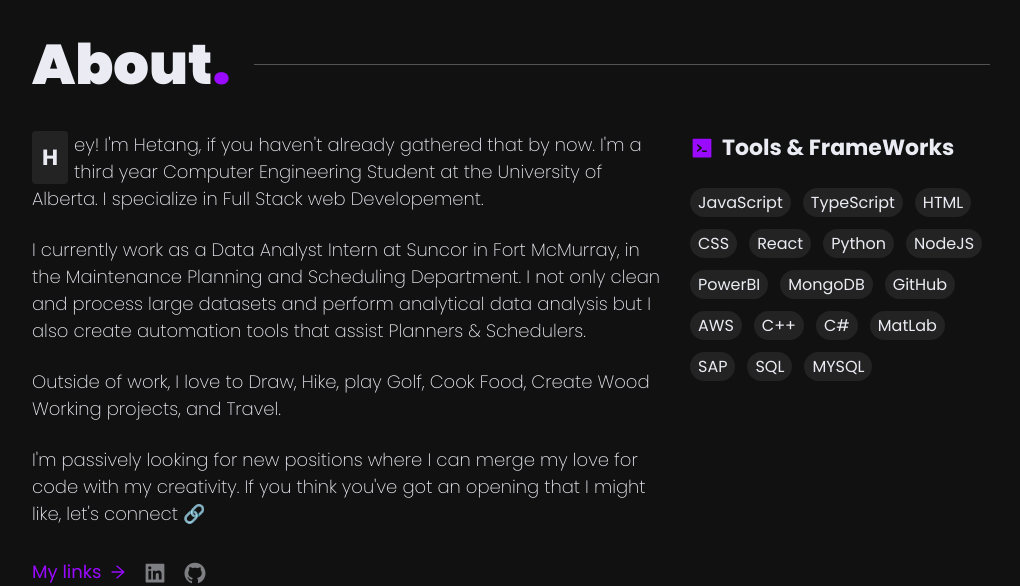
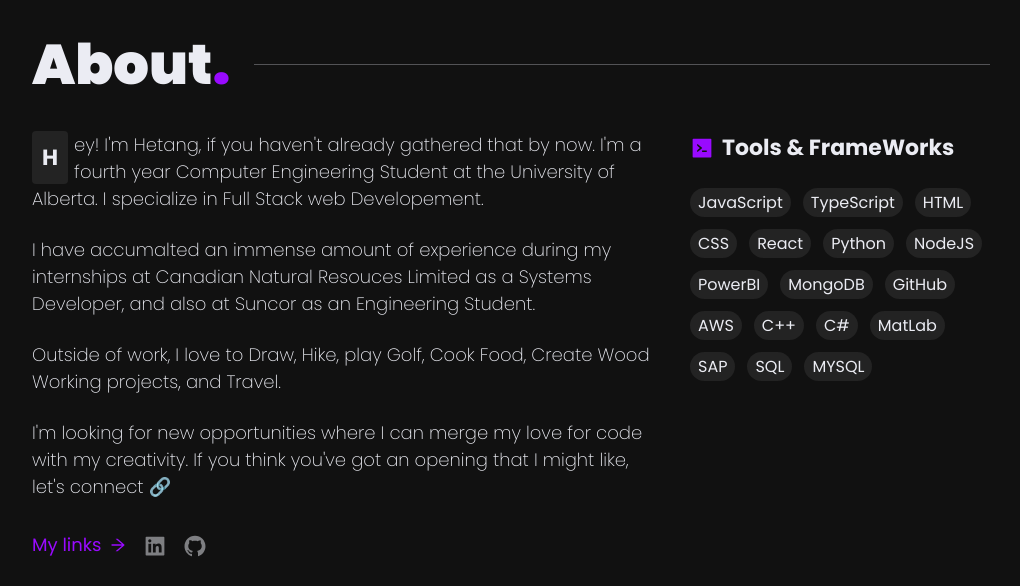
Before and after one commit to Killinwraith/hetangmehtaportfolio, a Next.js app: page / in a window 1280 px wide. Shown: the part 820-1406 px from the top of the page, without its empty margins (159-1179 px from the left). Built offline with nearby package versions, Linux system fonts and the light colour scheme.

Commit message:
Update About.js

```diff
--- a/components/home/about/About.js
+++ b/components/home/about/About.js
@@ -14,16 +14,15 @@ export const About = () => {
           <Reveal>
             <p className={`${styles.aboutText} ${styles.highlightFirstLetter}`}>
               Hey! I&apos;m Hetang, if you haven&apos;t already gathered that by
-              now. I&apos;m a third year Computer Engineering Student at the
+              now. I&apos;m a fourth year Computer Engineering Student at the
               University of Alberta. I specialize in Full Stack web Developement.
             </p>
           </Reveal>
           <Reveal>
             <p className={styles.aboutText}>
-              I currently work as a Data Analyst Intern at Suncor in Fort McMurray,
-              in the Maintenance Planning and Scheduling Department. I not only
-              clean and process large datasets and perform analytical data analysis but
-              I also create automation tools that assist Planners & Schedulers.
+              I have accumalted an immense amount of experience during my internships at
+              Canadian Natural Resouces Limited as a Systems Developer, and also
+              at Suncor as an Engineering Student.
             </p>
           </Reveal>
           <Reveal>
@@ -34,7 +33,7 @@ export const About = () => {
           </Reveal>
           <Reveal>
             <p className={styles.aboutText}>
-              I&apos;m passively looking for new positions where I can merge my
+              I&apos;m looking for new opportunities where I can merge my
               love for code with my creativity. If you think
               you&apos;ve got an opening that I might like, let&apos;s connect
               🔗
```
